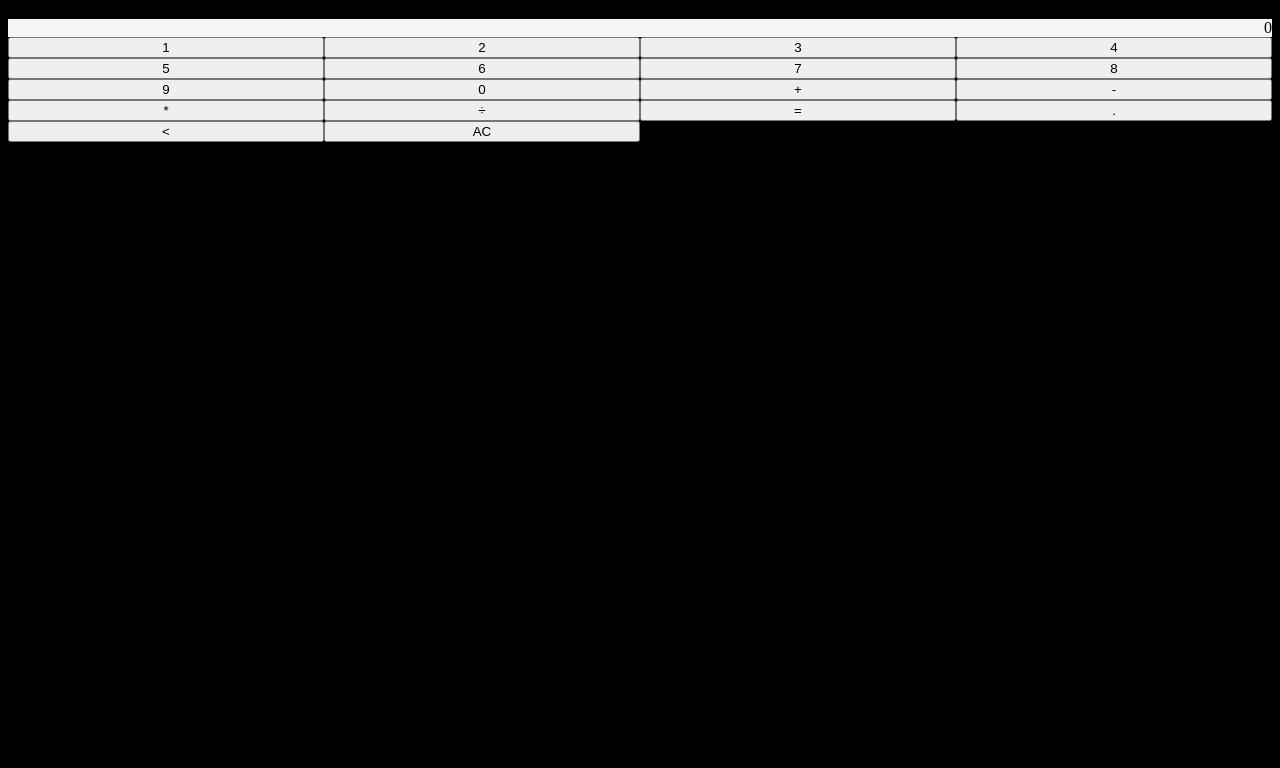
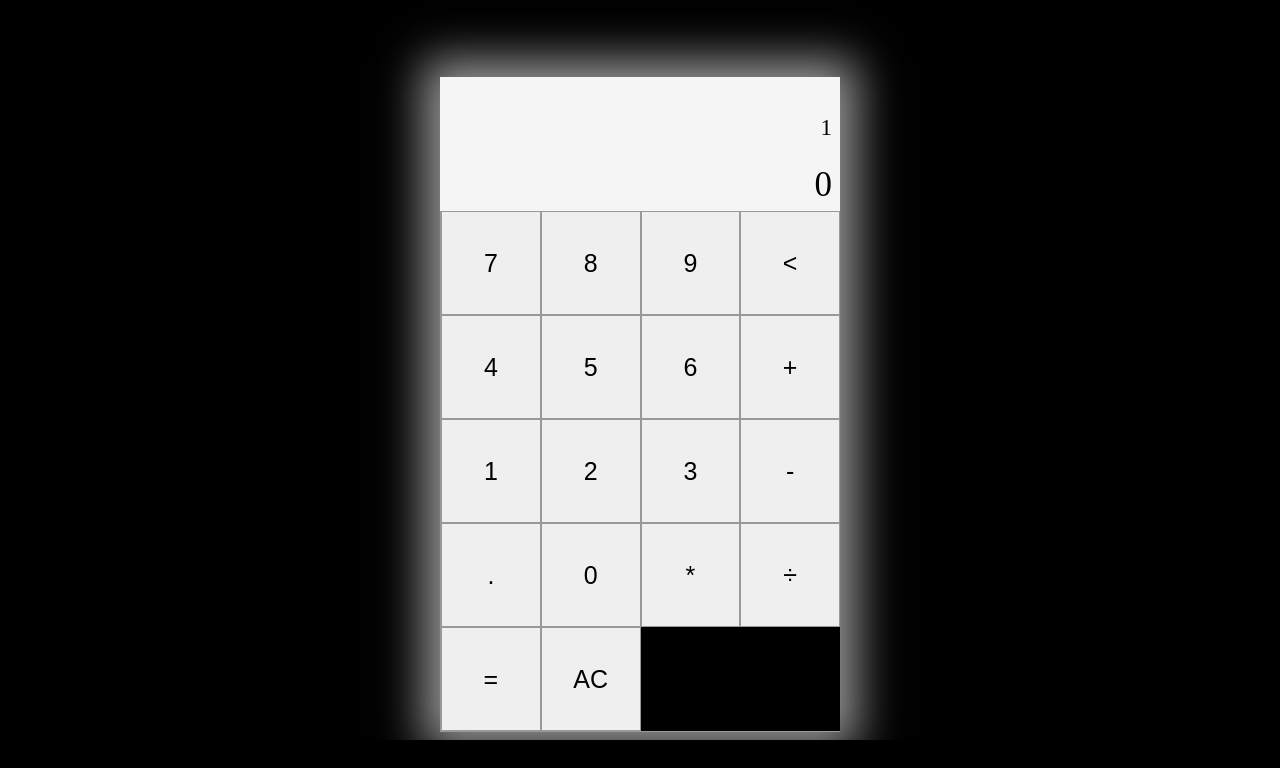
Before and after one commit to ToshiroR/calculator, a plain HTML site: page index.html in a window 1280 px wide. Shown: the part 61-829 px from the top of the page. After the commit the page ends 801 px from the top, so only its background shows below. Drawn offline with Linux system fonts and the light colour scheme.

Commit message:
CSS done, javscript needed now

```diff
--- a/index.html
+++ b/index.html
@@ -16,26 +16,28 @@
 
   <div class="container">
     <div class="calculator">
-      <div class="display">0</div>
+      <div class="display1">1</div>
+      <div class="display2">0</div>
       <div class="calculator-buttons">
+        <button>7</button>
+        <button>8</button>
+        <button>9</button>
+        <button data-action="backspace"><</button>
+        <button>4</button>
+        <button>5</button>
+        <button>6</button>
+        <button data-action="add">+</button>
         <button>1</button>
         <button>2</button>
         <button>3</button>
-        <button>4</button>
-        <button>5</button>
-        <button>6</button>
-        <button>7</button>
-        <button>8</button>
-        <button>9</button>
+        <button data-action="subtract">-</button>
+        <button data-action="decimal">.</button>
         <button>0</button>
-        <button data-num="add">+</button>
-        <button data-num="subtract">-</button>
-        <button data-num="multiply">*</button>
-        <button data-num="divide">÷</button>
-        <button data-num="calulate">=</button>
-        <button data-num="decimal">.</button>
-        <button data-num="backspace"><</button>
-        <button data-num="clear">AC</button>
+        <button data-action="multiply">*</button>
+        <button data-action="divide">÷</button>
+        <button data-action="calulate">=</button>
+        <button data-action="clear">AC</button>
+
 
 
       </div>
--- a/styles.css
+++ b/styles.css
@@ -1,18 +1,58 @@
 body {
-min-height: 100vh;
 background-color: black;
 color: whitesmoke;
 text-align: center;
 
 }
 
-.display {
+.container {
+  max-width: 400px;
+  margin: 10vh auto 0 auto;
+  box-shadow: 0px 0px 43px 17px rgb(153, 153, 153, 1);
+
+}
+
+.display2 {
   background-color: whitesmoke;
   color: black;
-  text-align: end;
+  text-align: right;
+  font-size: 35px;
+  padding: 16px 8px;
+  line-height: 70px;
+  height: 45px;
+
 }
+.display1 {
+  background-color: whitesmoke;
+  color: black;
+  text-align: right;
+  font-size: 23px;
+  padding: 16px 8px;
+  line-height: 70px;
+  height: 25px;
+
+}
+
 .calculator-buttons {
   display: grid;
   grid-template-columns: 1fr 1fr 1fr 1fr;
+  border-bottom: 1px solid #999;
+  border-left: 1px solid #999;
+
 
 }
+
+button {
+  border: 1px solid #999;
+  line-height: 100px;
+  font-size: 25px;
+  text-align: center;
+  cursor: pointer;
+
+}
+
+button:hover {
+  background-color: grey;
+  color: white;
+  transition: 0.2s ease-in-out;
+}
```
